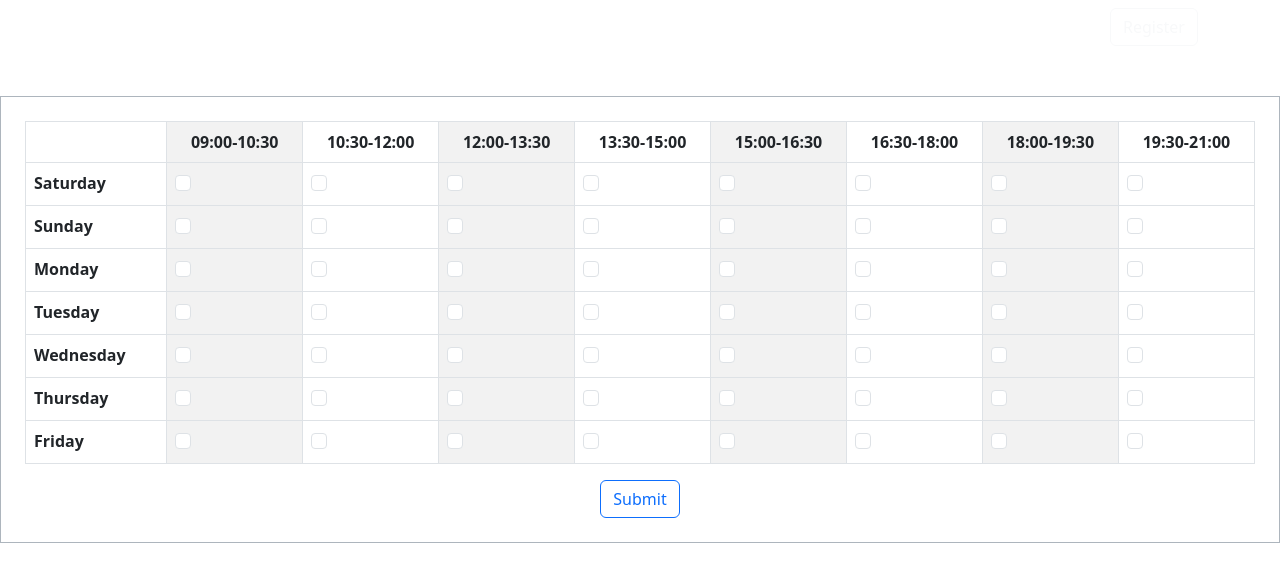
After one commit to zercsiz/website, a Django app: page /courses/time_checkbox in a window 1280 px wide. The commit adds this page. Shown: the top 582 px of the page. Run offline with Django 4.2, Linux system fonts and the light colour scheme; some libraries are stand-ins or nearby versions.

Commit message:
checkbox creates a list of days of the week where monday is 0 and sunday is 6, and the start time of the class

```diff
--- a/accounts/templates/accounts/account_details.html
+++ b/accounts/templates/accounts/account_details.html
@@ -9,5 +9,6 @@
     <p>Email : {{ user.email }}</p>
     <hr>
     <a href="{% url 'account_edit' %}">Edit Account</a>
-    {% include "inc/time_table.html" %}
+
+    <a class="btn btn-outline-primary" href="{% url 'time_checkbox' %}">My Free Times</a>
 {% endblock %}
--- /dev/null
+++ b/courses/templates/courses/time_checkbox.html
@@ -0,0 +1,334 @@
+{% extends 'base.html' %}
+
+<!-- in this table, monday is 0 and sunday is 6. -->
+
+{% block content %}
+    <br>
+    <br>
+    <br>
+    <br>
+    <form action="" method="post"> {% csrf_token %}
+        <div class="d-flex flex-column border border-dark-subtle p-4">
+            <table class="table table-striped-columns table-bordered">
+                <thead>
+    <tr>
+        <th scope="col"></th>
+        <th scope="col" class="text-center">09:00-10:30</th>
+        <th scope="col" class="text-center">10:30-12:00</th>
+        <th scope="col" class="text-center">12:00-13:30</th>
+        <th scope="col" class="text-center">13:30-15:00</th>
+        <th scope="col" class="text-center">15:00-16:30</th>
+        <th scope="col" class="text-center">16:30-18:00</th>
+        <th scope="col" class="text-center">18:00-19:30</th>
+        <th scope="col" class="text-center">19:30-21:00</th>
+    </tr>
+  </thead>
+                    <tbody>
+                        <tr>
+                        <th scope="row">Saturday</th>
+                        <td>
+                          <div class="form-check">
+                              <input class="form-check-input" type="checkbox" value="5-09:00" id="flexCheckDefault" name="times">
+                          </div>
+                      </td>
+                        <td>
+                          <div class="form-check">
+                              <input class="form-check-input" type="checkbox" value="5-10:30" id="flexCheckDefault" name="times">
+                          </div>
+                      </td>
+                        <td>
+                          <div class="form-check">
+                              <input class="form-check-input" type="checkbox" value="5-12:00" id="flexCheckDefault" name="times">
+                          </div>
+                      </td>
+                        <td>
+                          <div class="form-check">
+                              <input class="form-check-input" type="checkbox" value="5-13:30" id="flexCheckDefault" name="times">
+                          </div>
+                      </td>
+                        <td>
+                          <div class="form-check">
+                              <input class="form-check-input" type="checkbox" value="5-15:00" id="flexCheckDefault" name="times">
+                          </div>
+                      </td>
+                        <td>
+                          <div class="form-check">
+                              <input class="form-check-input" type="checkbox" value="5-16:30" id="flexCheckDefault" name="times">
+                          </div>
+                      </td>
+                        <td>
+                          <div class="form-check">
+                              <input class="form-check-input" type="checkbox" value="5-18:00" id="flexCheckDefault" name="times">
+                          </div>
+                      </td>
+                        <td>
+                          <div class="form-check">
+                              <input class="form-check-input" type="checkbox" value="5-19:30" id="flexCheckDefault" name="times">
+                          </div>
+                      </td>
+                        </tr>
+                        <tr>
+                      <th scope="row">Sunday</th>
+                        <td>
+                          <div class="form-check">
+                              <input class="form-check-input" type="checkbox" value="6-09:00" id="flexCheckDefault" name="times">
+                          </div>
+                      </td>
+                        <td>
+                          <div class="form-check">
+                              <input class="form-check-input" type="checkbox" value="6-10:30" id="flexCheckDefault" name="times">
+                          </div>
+                      </td>
+                        <td>
+                          <div class="form-check">
+                              <input class="form-check-input" type="checkbox" value="6-12:00" id="flexCheckDefault" name="times">
+                          </div>
+                      </td>
+                        <td>
+                          <div class="form-check">
+                              <input class="form-check-input" type="checkbox" value="6-13:30" id="flexCheckDefault" name="times">
+                          </div>
+                      </td>
+                        <td>
+                          <div class="form-check">
+                              <input class="form-check-input" type="checkbox" value="6-15:00" id="flexCheckDefault" name="times">
+                          </div>
+                      </td>
+                        <td>
+                          <div class="form-check">
+                              <input class="form-check-input" type="checkbox" value="6-16:30" id="flexCheckDefault" name="times">
+                          </div>
+                      </td>
+                        <td>
+                          <div class="form-check">
+                              <input class="form-check-input" type="checkbox" value="6-18:00" id="flexCheckDefault" name="times">
+                          </div>
+                      </td>
+                        <td>
+                          <div class="form-check">
+                              <input class="form-check-input" type="checkbox" value="6-19:30" id="flexCheckDefault" name="times">
+                          </div>
+                      </td>
+                    </tr>
+                        <tr>
+                      <th scope="row">Monday</th>
+                        <td>
+                          <div class="form-check">
+                              <input class="form-check-input" type="checkbox" value="0-09:00" id="flexCheckDefault" name="times">
+                          </div>
+                      </td>
+                        <td>
+                          <div class="form-check">
+                              <input class="form-check-input" type="checkbox" value="0-10:30" id="flexCheckDefault" name="times">
+                          </div>
+                      </td>
+                        <td>
+                          <div class="form-check">
+                              <input class="form-check-input" type="checkbox" value="0-12:00" id="flexCheckDefault" name="times">
+                          </div>
+                      </td>
+                        <td>
+                          <div class="form-check">
+                              <input class="form-check-input" type="checkbox" value="0-13:30" id="flexCheckDefault" name="times">
+                          </div>
+                      </td>
+                        <td>
+                          <div class="form-check">
+                              <input class="form-check-input" type="checkbox" value="0-15:00" id="flexCheckDefault" name="times">
+                          </div>
+                      </td>
+                        <td>
+                          <div class="form-check">
+                              <input class="form-check-input" type="checkbox" value="0-16:30" id="flexCheckDefault" name="times">
+                          </div>
+                      </td>
+                        <td>
+                          <div class="form-check">
+                              <input class="form-check-input" type="checkbox" value="0-18:00" id="flexCheckDefault" name="times">
+                          </div>
+                      </td>
+                        <td>
+                          <div class="form-check">
+                              <input class="form-check-input" type="checkbox" value="0-19:30" id="flexCheckDefault" name="times">
+                          </div>
+                      </td>
+                    </tr>
+                        <tr>
+                        <th scope="row">Tuesday</th>
+                        <td>
+                          <div class="form-check">
+                              <input class="form-check-input" type="checkbox" value="1-09:00" id="flexCheckDefault" name="times">
+                          </div>
+                      </td>
+                        <td>
+                          <div class="form-check">
+                              <input class="form-check-input" type="checkbox" value="1-10:30" id="flexCheckDefault" name="times">
+                          </div>
+                      </td>
+                        <td>
+                          <div class="form-check">
+                              <input class="form-check-input" type="checkbox" value="1-12:00" id="flexCheckDefault" name="times">
+                          </div>
+                      </td>
+                        <td>
+                          <div class="form-check">
+                              <input class="form-check-input" type="checkbox" value="1-13:30" id="flexCheckDefault" name="times">
+                          </div>
+                      </td>
+                        <td>
+                          <div class="form-check">
+                              <input class="form-check-input" type="checkbox" value="1-15:00" id="flexCheckDefault" name="times">
+                          </div>
+                      </td>
+                        <td>
+                          <div class="form-check">
+                              <input class="form-check-input" type="checkbox" value="1-16:30" id="flexCheckDefault" name="times">
+                          </div>
+                      </td>
+                        <td>
+                          <div class="form-check">
+                              <input class="form-check-input" type="checkbox" value="1-18:00" id="flexCheckDefault" name="times">
+                          </div>
+                      </td>
+                        <td>
+                          <div class="form-check">
+                              <input class="form-check-input" type="checkbox" value="1-19:30" id="flexCheckDefault" name="times">
+                          </div>
+                      </td>
+                    </tr>
+                        <tr>
+                        <th scope="row">Wednesday</th>
+                        <td>
+                          <div class="form-check">
+                              <input class="form-check-input" type="checkbox" value="2-09:00" id="flexCheckDefault" name="times">
+                          </div>
+                      </td>
+                        <td>
+                          <div class="form-check">
+                              <input class="form-check-input" type="checkbox" value="2-10:30" id="flexCheckDefault" name="times">
+                          </div>
+                      </td>
+                        <td>
+                          <div class="form-check">
+                              <input class="form-check-input" type="checkbox" value="2-12:00" id="flexCheckDefault" name="times">
+                          </div>
+                      </td>
+                        <td>
+                          <div class="form-check">
+                              <input class="form-check-input" type="checkbox" value="2-13:30" id="flexCheckDefault" name="times">
+                          </div>
+                      </td>
+                        <td>
+                          <div class="form-check">
+                              <input class="form-check-input" type="checkbox" value="2-15:00" id="flexCheckDefault" name="times">
+                          </div>
+                      </td>
+                        <td>
+                          <div class="form-check">
+                              <input class="form-check-input" type="checkbox" value="2-16:30" id="flexCheckDefault" name="times">
+                          </div>
+                      </td>
+                        <td>
+                          <div class="form-check">
+                              <input class="form-check-input" type="checkbox" value="2-18:00" id="flexCheckDefault" name="times">
+                          </div>
+                      </td>
+                        <td>
+                          <div class="form-check">
+                              <input class="form-check-input" type="checkbox" value="2-19:30" id="flexCheckDefault" name="times">
+                          </div>
+                      </td>
+                    </tr>
+                        <tr>
+                        <th scope="row">Thursday</th>
+                        <td>
+                          <div class="form-check">
+                              <input class="form-check-input" type="checkbox" value="3-09:00" id="flexCheckDefault" name="times">
+                          </div>
+                      </td>
+                        <td>
+                          <div class="form-check">
+                              <input class="form-check-input" type="checkbox" value="3-10:30" id="flexCheckDefault" name="times">
+                          </div>
+                      </td>
+                        <td>
+                          <div class="form-check">
+                              <input class="form-check-input" type="checkbox" value="3-12:00" id="flexCheckDefault" name="times">
+                          </div>
+                      </td>
+                        <td>
+                          <div class="form-check">
+                              <input class="form-check-input" type="checkbox" value="3-13:30" id="flexCheckDefault" name="times">
+                          </div>
+                      </td>
+                        <td>
+                          <div class="form-check">
+                              <input class="form-check-input" type="checkbox" value="3-15:00" id="flexCheckDefault" name="times">
+                          </div>
+                      </td>
+                        <td>
+                          <div class="form-check">
+                              <input class="form-check-input" type="checkbox" value="3-16:30" id="flexCheckDefault" name="times">
+                          </div>
+                      </td>
+                        <td>
+                          <div class="form-check">
+                              <input class="form-check-input" type="checkbox" value="3-18:00" id="flexCheckDefault" name="times">
+                          </div>
+                      </td>
+                        <td>
+                          <div class="form-check">
+                              <input class="form-check-input" type="checkbox" value="3-19:30" id="flexCheckDefault" name="times">
+                          </div>
+                      </td>
+                     </tr>
+                        <tr>
+                        <th scope="row">Friday</th>
+                        <td>
+                          <div class="form-check">
+                              <input class="form-check-input" type="checkbox" value="4-09:00" id="flexCheckDefault" name="times">
+                          </div>
+                      </td>
+                        <td>
+                          <div class="form-check">
+                              <input class="form-check-input" type="checkbox" value="4-10:30" id="flexCheckDefault" name="times">
+                          </div>
+                      </td>
+                        <td>
+                          <div class="form-check">
+                              <input class="form-check-input" type="checkbox" value="4-12:00" id="flexCheckDefault" name="times">
+                          </div>
+                      </td>
+                        <td>
+                          <div class="form-check">
+                              <input class="form-check-input" type="checkbox" value="4-13:30" id="flexCheckDefault" name="times">
+                          </div>
+                      </td>
+                        <td>
+                          <div class="form-check">
+                              <input class="form-check-input" type="checkbox" value="4-15:00" id="flexCheckDefault" name="times">
+                          </div>
+                      </td>
+                        <td>
+                          <div class="form-check">
+                              <input class="form-check-input" type="checkbox" value="4-16:30" id="flexCheckDefault" name="times">
+                          </div>
+                      </td>
+                        <td>
+                          <div class="form-check">
+                              <input class="form-check-input" type="checkbox" value="4-18:00" id="flexCheckDefault" name="times">
+                          </div>
+                      </td>
+                        <td>
+                          <div class="form-check">
+                              <input class="form-check-input" type="checkbox" value="4-19:30" id="flexCheckDefault" name="times">
+                          </div>
+                      </td>
+                    </tr>
+                  </tbody>
+            </table>
+            <button class="btn btn-outline-primary m-auto" type="submit">Submit</button>
+        </div>
+    </form>
+
+{% endblock %}
--- /dev/null
+++ b/courses/urls.py
@@ -0,0 +1,6 @@
+from django.urls import path
+from . import views
+
+urlpatterns = [
+    path('time_checkbox', views.create_time, name="time_checkbox")
+]
--- a/courses/views.py
+++ b/courses/views.py
@@ -6,3 +6,4 @@ def create_time(request):
     if request.method == "POST":
         time = request.POST.getlist('times')
         print(time)
+    return render(request, 'courses/time_checkbox.html')
--- a/website/urls.py
+++ b/website/urls.py
@@ -19,5 +19,6 @@ from django.urls import path, include
 urlpatterns = [
     path('admin/', admin.site.urls),
     path('', include('home.urls')),
-    path('accounts/', include('accounts.urls'))
+    path('accounts/', include('accounts.urls')),
+    path('courses/', include('courses.urls')),
 ]
```
Also changed, not shown: templates/inc/time_table.html (deleted, +0 -320 lines).
